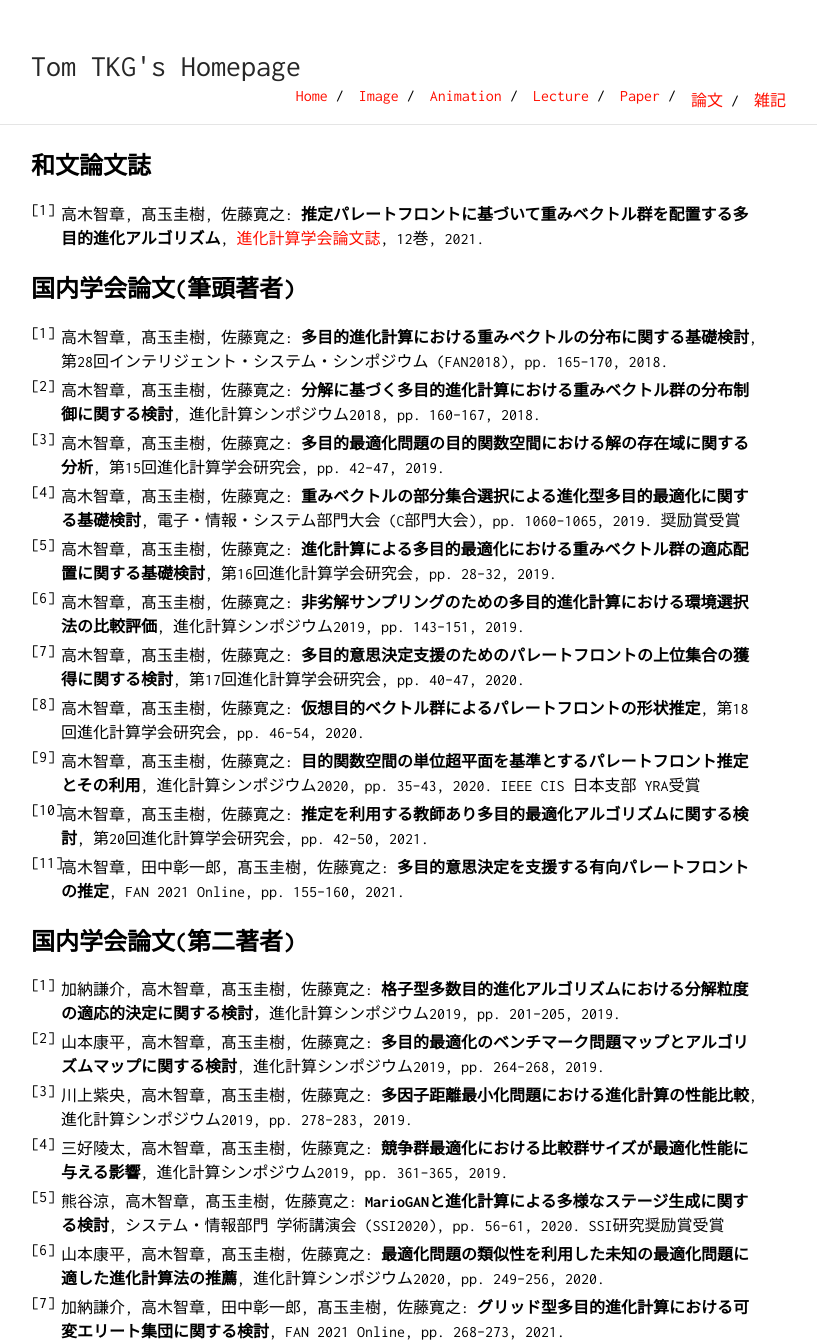
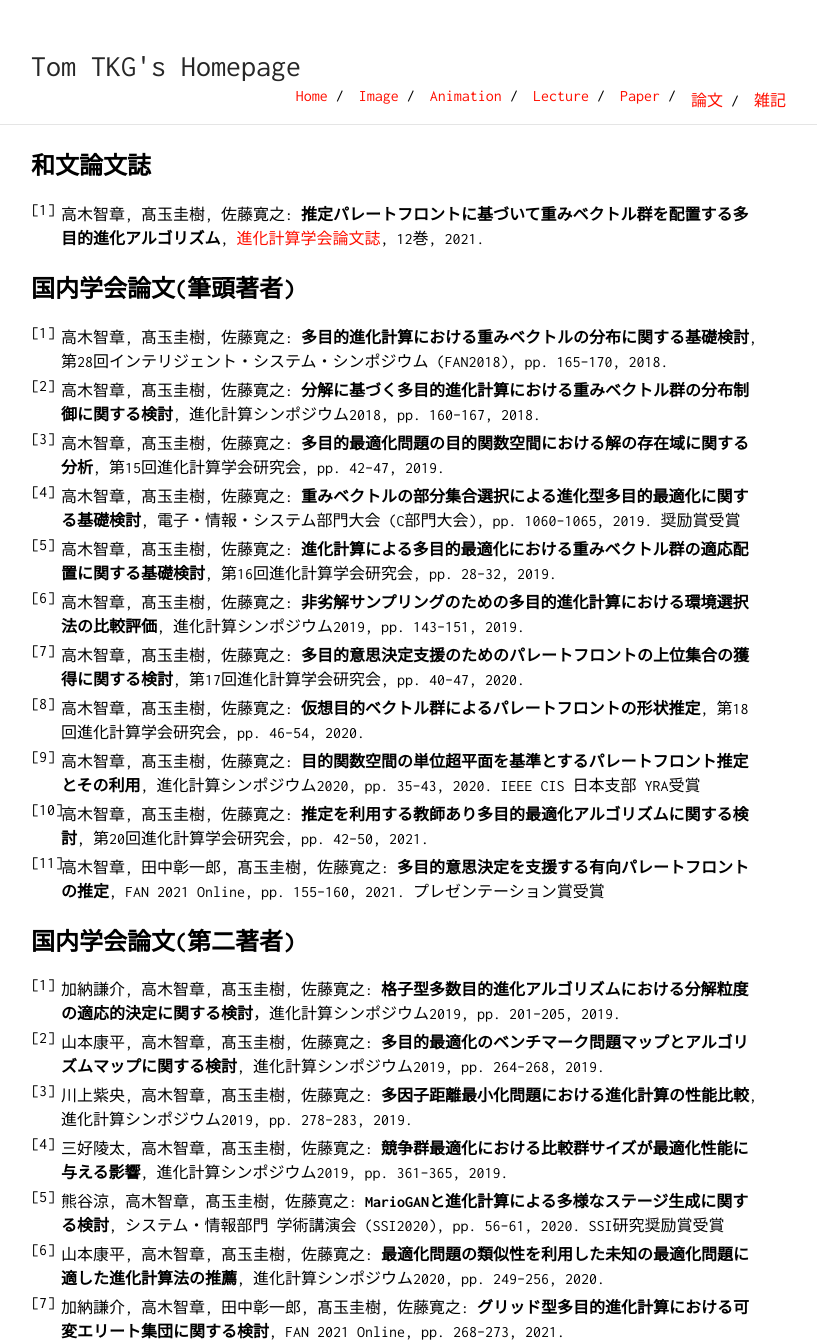
Before and after one commit to tomtkg/tomtkg.github.io, a Jekyll site: the page built from paperJP.md, in a window 1280 px wide. Shown: the whole page, without its empty margins (229-1046 px from the left). Built offline with Jekyll 4.4.1, drawn with Linux system fonts in a browser that asks for light colours.

Commit message:
Add award

```diff
--- a/paperJP.md
+++ b/paperJP.md
@@ -17,7 +17,7 @@ title: Tom TKG's Homepage
 1. 高木智章, 髙玉圭樹, 佐藤寛之: **仮想目的ベクトル群によるパレートフロントの形状推定**, 第18回進化計算学会研究会, pp. 46--54, 2020.
 1. 高木智章, 髙玉圭樹, 佐藤寛之: **目的関数空間の単位超平面を基準とするパレートフロント推定とその利用**, 進化計算シンポジウム2020, pp. 35--43, 2020. IEEE CIS 日本支部 YRA受賞
 1. 高木智章, 髙玉圭樹, 佐藤寛之: **推定を利用する教師あり多目的最適化アルゴリズムに関する検討**, 第20回進化計算学会研究会, pp. 42--50, 2021.
-1. 高木智章, 田中彰一郎, 髙玉圭樹, 佐藤寛之: **多目的意思決定を支援する有向パレートフロントの推定**, FAN 2021 Online, pp. 155--160, 2021.
+1. 高木智章, 田中彰一郎, 髙玉圭樹, 佐藤寛之: **多目的意思決定を支援する有向パレートフロントの推定**, FAN 2021 Online, pp. 155--160, 2021. プレゼンテーション賞受賞
 
 ## 国内学会論文(第二著者)
 1. 加納謙介, 高木智章, 髙玉圭樹, 佐藤寛之: **格子型多数目的進化アルゴリズムにおける分解粒度の適応的決定に関する検討**，進化計算シンポジウム2019, pp. 201--205, 2019.
```
Also changed, not shown: memo.md (+1 -0 lines).
